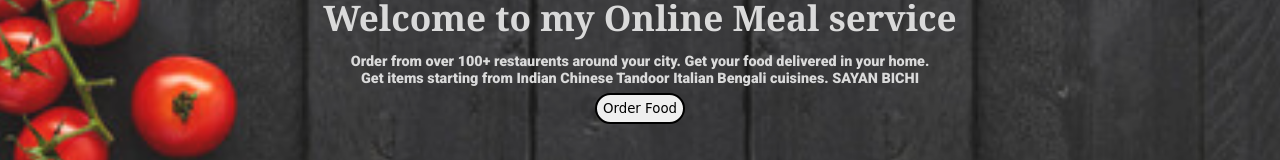
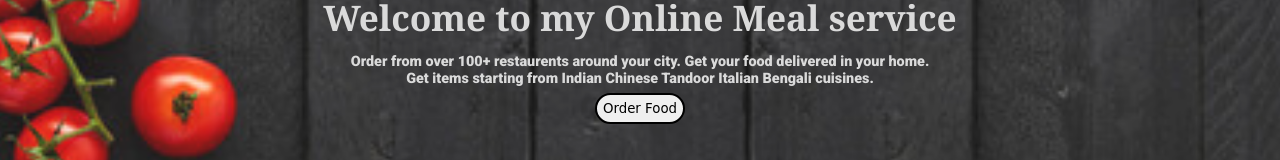
Before and after one commit to Banerjee-Sayan/FoodDeliveryWebApp, a plain HTML site: page index.html in a window 1280 px wide. Shown: the part 281-441 px from the top of the page. Drawn offline with Linux system fonts and the light colour scheme.

Commit message:
Test commit

```diff
--- a/index.html
+++ b/index.html
@@ -36,7 +36,7 @@
       <h1 class="h1-primary"> Welcome to my Online Meal service</h1>
       <p>Order from over 100+ restaurents around your city. Get your food delivered in your home.
       </p>
-      <p>Get items starting from Indian Chinese Tandoor Italian Bengali cuisines. SAYAN BICHI</p>
+      <p>Get items starting from Indian Chinese Tandoor Italian Bengali cuisines.</p>
         <button class="btn"><a href="#">Order Food</a> </button>
     </section>
 
```
